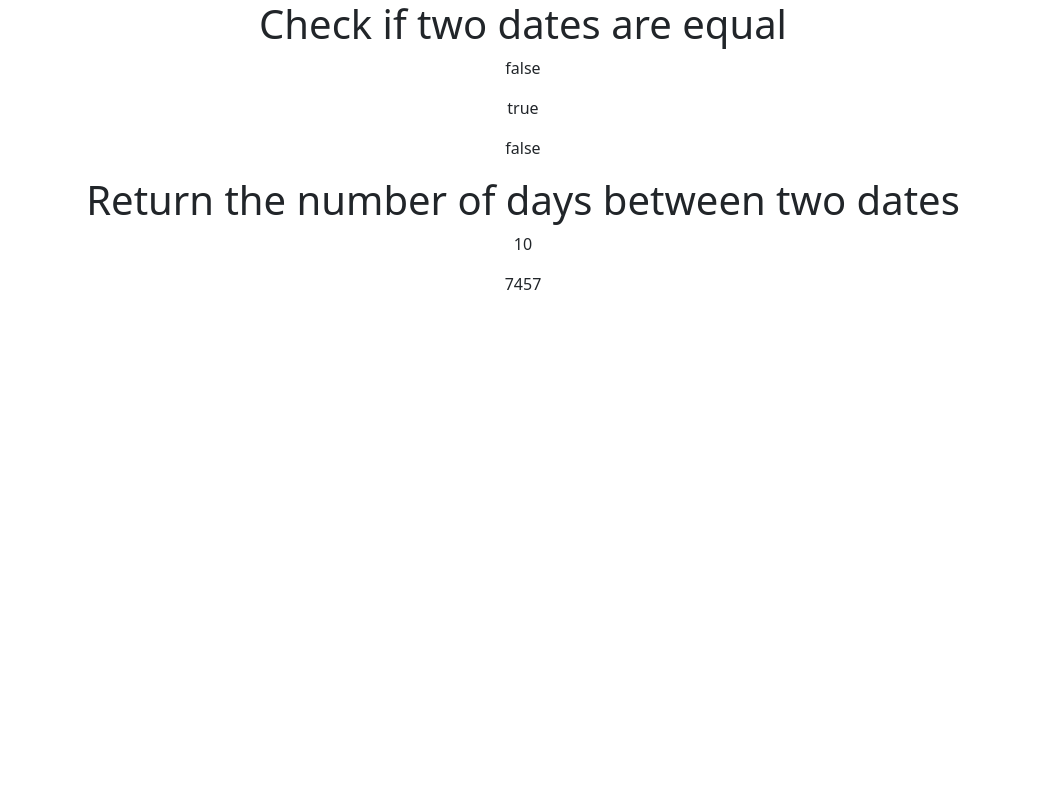
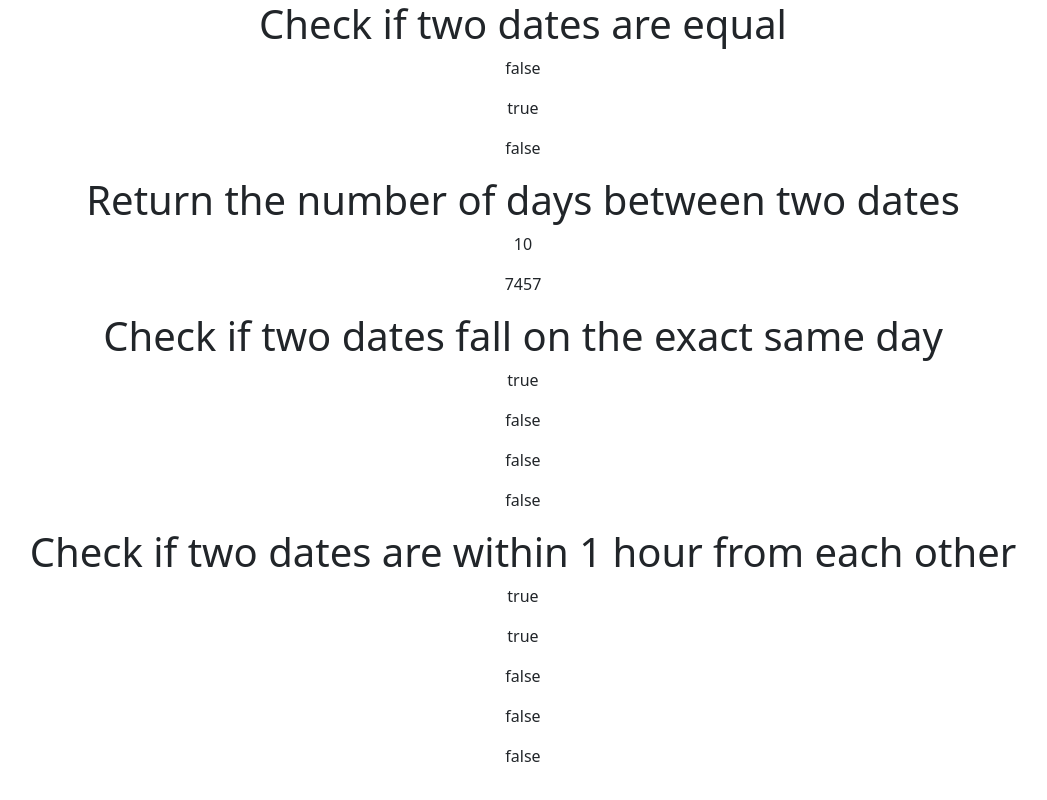
Before and after one commit to vinothsmart/react-redux-dashboard, a React (Create React App) app: page /jsc/dates in a window 1280 px wide. Shown: the whole page, without its empty margins (117-1164 px from the left). Built offline with nearby package versions, Linux system fonts and the light colour scheme.

Commit message:
checkwithhour

```diff
--- a/src/components/pages/JsChallange/Dates.js
+++ b/src/components/pages/JsChallange/Dates.js
@@ -15,6 +15,30 @@ const Dates = () => {
   //   const dif = Math.abs(a - b);
   //   return dif / 1000 / 60 / 60 / 24;
   // }
+
+  // Check if two dates fall on the exact same day
+  const checkBothDateEqual = (a, b) => {
+    return a.toDateString() === b.toDateString() ? "true" : "false";
+  };
+
+  // another way
+  // function checkBothDateEqual(a, b) {
+  //   return (
+  //     a.getFullYear() === b.getFullYear() &&
+  //     a.getMonth() === b.getMonth() &&
+  //     a.getDate() === b.getDate()
+  //   );
+  // }
+
+  // Check if two dates are within 1 hour from each other
+  const checkBothDatesWithinOneHour = (a, b) => {
+    return Math.abs(a - b) / 36e5 <= 1 ? "true" : "false";
+  };
+
+  // another way
+  function checkBothDatesWithinOneHour2(a, b) {
+    return Math.abs(a - b) / 1000 / 60 <= 6;
+  }
 
   return (
     <>
@@ -44,6 +68,54 @@ const Dates = () => {
         <p>{numberOfDays(new Date("2020-06-11"), new Date("2020-06-01"))}</p>
         <p>{numberOfDays(new Date("2000-01-01"), new Date("2020-06-01"))}</p>
       </center>
+      <center>
+        <h1>Check if two dates fall on the exact same day</h1>
+        <p>
+          {checkBothDateEqual(new Date("2000/01/01"), new Date("2000/01/01"))}
+        </p>
+        <p>
+          {checkBothDateEqual(new Date("2000/01/01"), new Date("2000/01/02"))}
+        </p>
+        <p>
+          {checkBothDateEqual(new Date("2001/01/01"), new Date("2000/01/01"))}
+        </p>
+        <p>
+          {checkBothDateEqual(new Date("2000/11/01"), new Date("2000/01/01"))}
+        </p>
+      </center>
+      <center>
+        <h1>Check if two dates are within 1 hour from each other</h1>
+        <p>
+          {checkBothDatesWithinOneHour(
+            new Date("2000/01/01 08:00:00"),
+            new Date("2000/01/01 08:45:00")
+          )}
+        </p>
+        <p>
+          {checkBothDatesWithinOneHour(
+            new Date("2000/01/01 08:00:00"),
+            new Date("2000/01/01 09:00:00")
+          )}
+        </p>
+        <p>
+          {checkBothDatesWithinOneHour(
+            new Date("2000/01/01 08:00:00"),
+            new Date("2000/01/01 09:15:00")
+          )}
+        </p>
+        <p>
+          {checkBothDatesWithinOneHour(
+            new Date("2000/01/01 08:00:00"),
+            new Date("2000/01/01 09:59:00")
+          )}
+        </p>
+        <p>
+          {checkBothDatesWithinOneHour(
+            new Date("2000/01/01 08:00:00"),
+            new Date("2000/01/01 10:00:00")
+          )}
+        </p>
+      </center>
     </>
   );
 };
```
